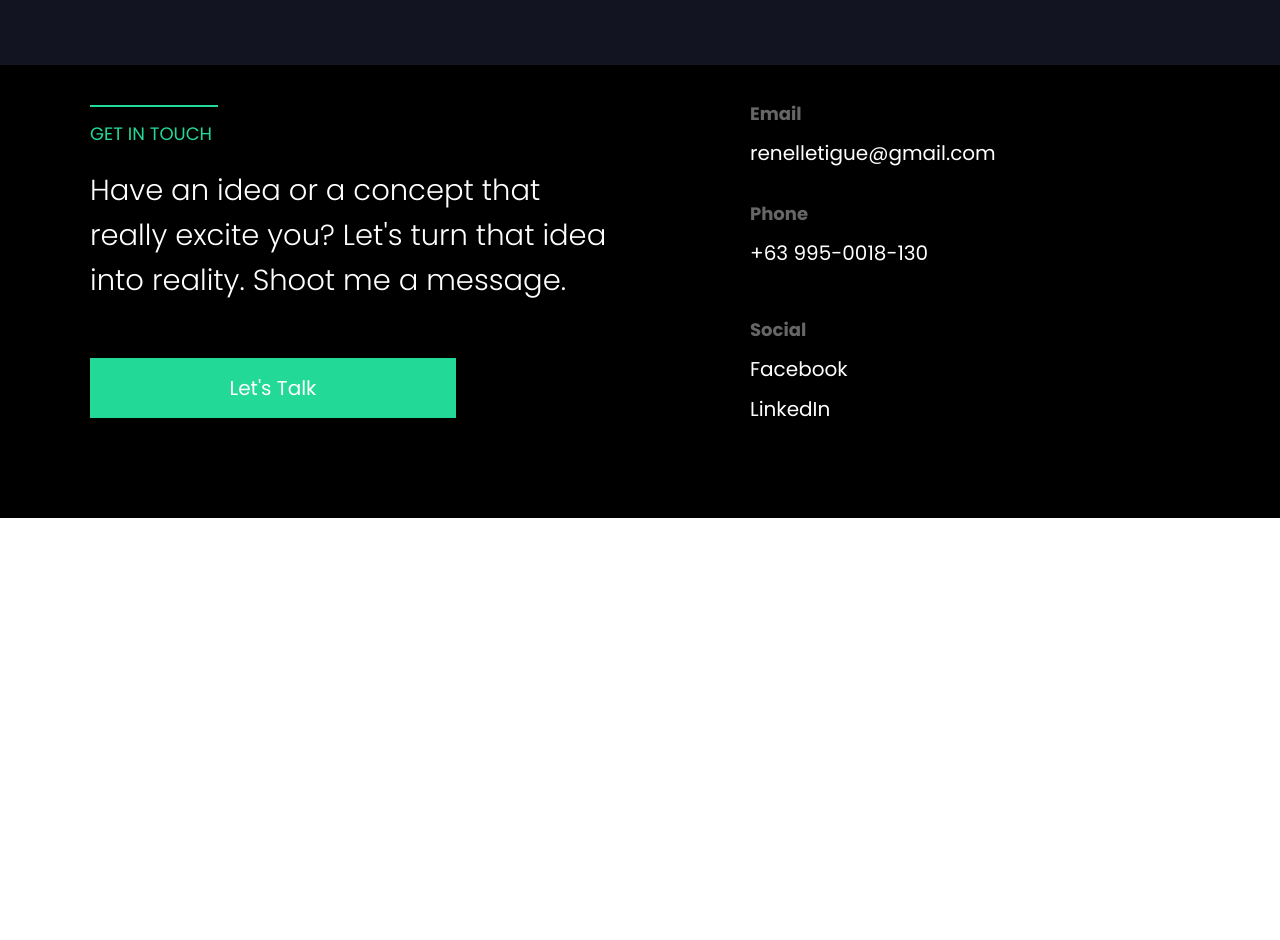
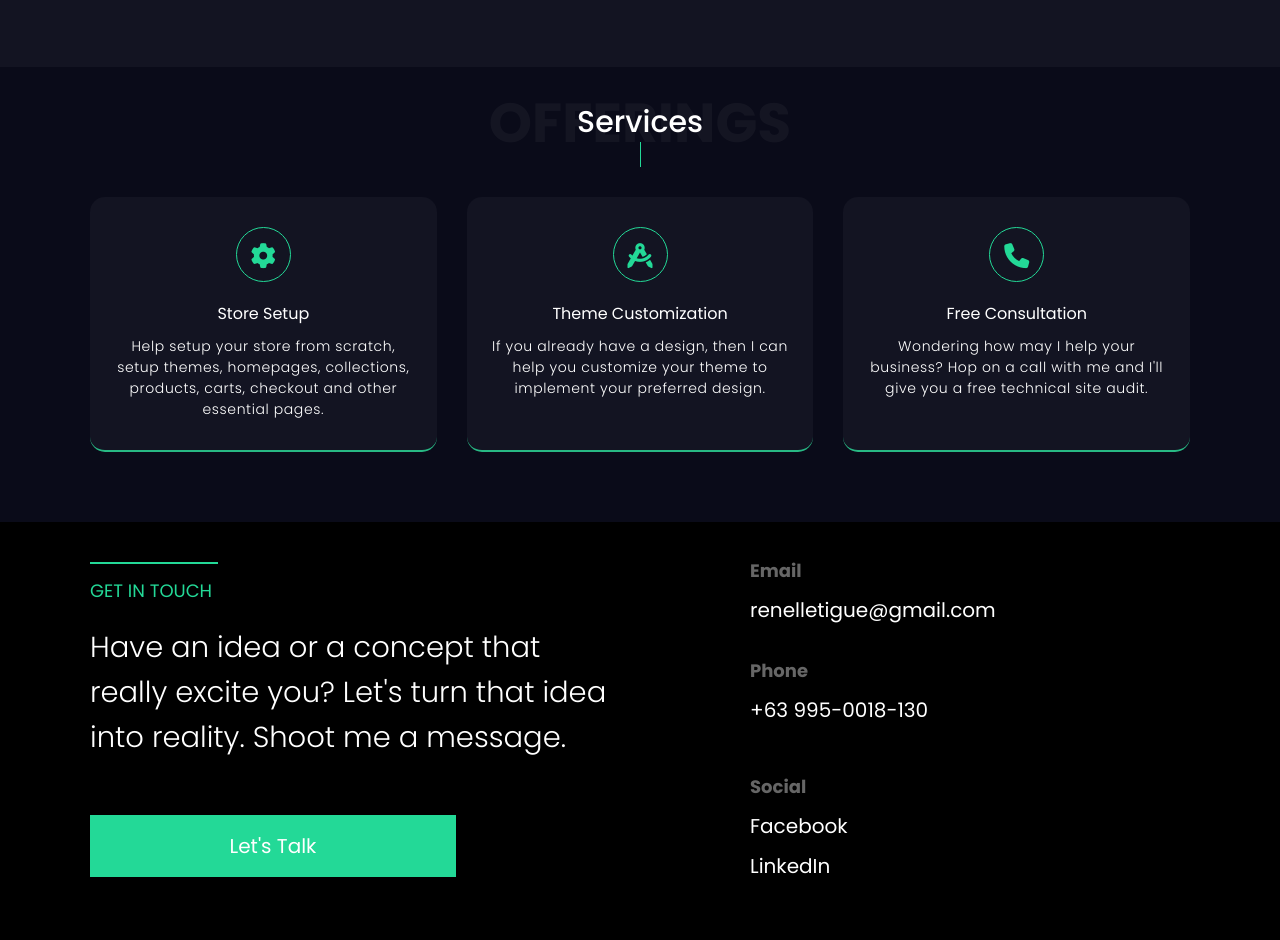
Before and after one commit to TechRenT/portfolio-2022, a plain HTML site: page index.html in a window 1280 px wide. Shown: the part 1507-2447 px from the top of the page. Before the commit the page ends 2025 px from the top, so only its background shows below. Drawn offline with Linux system fonts and the light colour scheme.

Commit message:
Add services section, add hover for each testimonial block and add hover footer CTA

```diff
--- a/css/styles.css
+++ b/css/styles.css
@@ -241,6 +241,13 @@ nav ul li a.active {
   padding: 30px 20px;
   border-radius: 15px;
   margin-bottom: 30px;
+  border-bottom: 1px solid transparent;
+  transition: all .5s ease-in-out;
+}
+
+.testimonial__block:hover {
+  /* transform: translateY(-5px); */
+  border-bottom: 1px solid rgba(35, 217, 151, .5);
 }
 
 .testimonial__block-img {
@@ -333,6 +340,107 @@ nav ul li a.active {
   height: 400px;
 }
 
+.services {
+  background: #0a0b19;
+  color: white;
+  padding: 40px 0px;
+}
+
+.services__main {
+  padding: 0 10px;
+}
+
+.services__title {
+  position: relative;
+  margin-bottom: 60px;
+}
+
+.services__title::after {
+  content: "";
+  display: block;
+  position: absolute;
+  bottom: -90px;
+  left: 50%;
+  height: 25px;
+  width: 1px;
+  background: rgb(35, 217, 151);
+  margin-bottom: 60px
+}
+
+.services__backtext {
+  position: absolute;
+  font-size: 55px;
+  font-weight: bold;
+  top: 50%;
+  right: 50%;
+  transform: translate(50%, -50%);
+  opacity: .04;
+}
+
+.services h2 {
+  text-align: center;
+  font-size: 30px;
+  font-weight: 500;
+}
+
+.services__block {
+  background: #131422;
+  padding: 30px 20px;
+  border-radius: 15px;
+  margin-bottom: 30px;
+  text-align: center;
+  position: relative;
+  top: 0;
+  border-bottom: 2px solid rgb(40 185 132);
+  margin-bottom: 30px;
+  transition: all .3s ease-in-out;
+}
+
+.services__block:hover {
+  transform: translateY(-5px);
+  -webkit-box-shadow: 0px 8px 14px rgb(0 0 0 / 10%);
+  -moz-box-shadow: 0px 8px 14px rgba(0, 0, 0, .1);
+  -o-box-shadow: 0px 8px 14px rgba(0, 0, 0, .1);
+  box-shadow: 0px 8px 14px rgb(0 0 0 / 10%);
+  border-bottom: 2px solid rgb(35, 217, 151);
+}
+
+.services__block-icon {
+  text-align: center;
+  margin-bottom: 20px;
+}
+
+.services__block-icon i {
+  text-align: center;
+  color: rgb(35, 217, 151);
+  width: 55px;
+  height: 55px;
+  line-height: 55px;
+  font-size: 25px;
+  border: 1px solid rgb(35, 217, 151);
+  border-radius: 50%;
+  transition: all .3s ease-in-out;
+}
+
+.services__block:hover i {
+  color: white;
+  background: rgb(35, 217, 151);
+}
+
+.services__block-title {
+  font-weight: 400;
+  line-height: 24px;
+  margin-bottom: 10px;
+}
+
+.services__block-info {
+  font-size: 14px;
+  line-height: 21px;
+  text-align: center;
+  font-weight: 300;
+  letter-spacing: .6px;
+}
+
 .footer {
   background: black;
   color: white;
@@ -385,6 +493,12 @@ nav ul li a.active {
   text-align: center;
   vertical-align: center;
   padding: 20px 30px;
+  border: 1px solid rgb(35, 217, 151);
+  transition: all .3s ease-in-out;
+}
+
+.footer .btn:hover {
+  background: transparent;
 }
 
 .footer__contact {
@@ -527,6 +641,15 @@ nav ul li a.active {
 
   .testimonial__video video {
     height: 250px;
+  }
+
+  .services__blocks {
+    display: flex;
+    gap: 15px;
+  }
+
+  .services__block {
+    width: 33.33%;
   }
 
   .footer__main {
@@ -693,6 +816,14 @@ nav ul li a.active {
     padding: 0px;
   }
 
+  .services__main {
+    padding: 0px;
+  }
+
+  .services__blocks {
+    gap: 20px;
+  }
+
   .footer__main {
     padding: 0;
   }
@@ -755,6 +886,10 @@ nav ul li a.active {
     width: 80%;
   }
 
+  .services__blocks {
+    gap: 30px;
+  }
+
   .footer__text {
     margin-bottom: 15px;
     width: 87%;
--- a/index.html
+++ b/index.html
@@ -226,6 +226,40 @@
       </div> <!-- End of Testimonial -->
     </section>
 
+    <section id="services" class="services"> <!-- Start of Services-->
+      <div class="container">
+        <div class="services__main">
+          <div class="services__title">
+            <div class="services__backtext">OFFERINGS</div>
+            <h2>Services</h2>
+          </div>
+          <div class="services__blocks">
+            <div class="services__block one">
+              <div class="services__block-icon">
+                <i class="fa-solid fa-gear"></i>
+              </div>
+              <h4 class="services__block-title">Store Setup</h4>
+              <p class="services__block-info">Help setup your store from scratch, setup themes, homepages, collections, products, carts, checkout and other essential pages.</p>
+            </div>
+            <div class="services__block two">
+              <div class="services__block-icon">
+                <i class="fa-solid fa-compass-drafting"></i>
+              </div>
+              <h4 class="services__block-title">Theme Customization</h4>
+              <p class="services__block-info">If you already have a design, then I can help you customize your theme to implement your preferred design.</p>
+            </div>
+            <div class="services__block three">
+              <div class="services__block-icon">
+                <i class="fa-solid fa-phone"></i>
+              </div>
+              <h4 class="services__block-title">Free Consultation</h4>
+              <p class="services__block-info">Wondering how may I help your business? Hop on a call with me and I'll give you a free technical site audit. </p>
+            </div>
+          </div>
+        </div>
+      </div> <!-- End of Services -->
+    </section>
+
     <footer id="contact" class="footer">
       <div class="container">
         <div class="footer__main">
```
